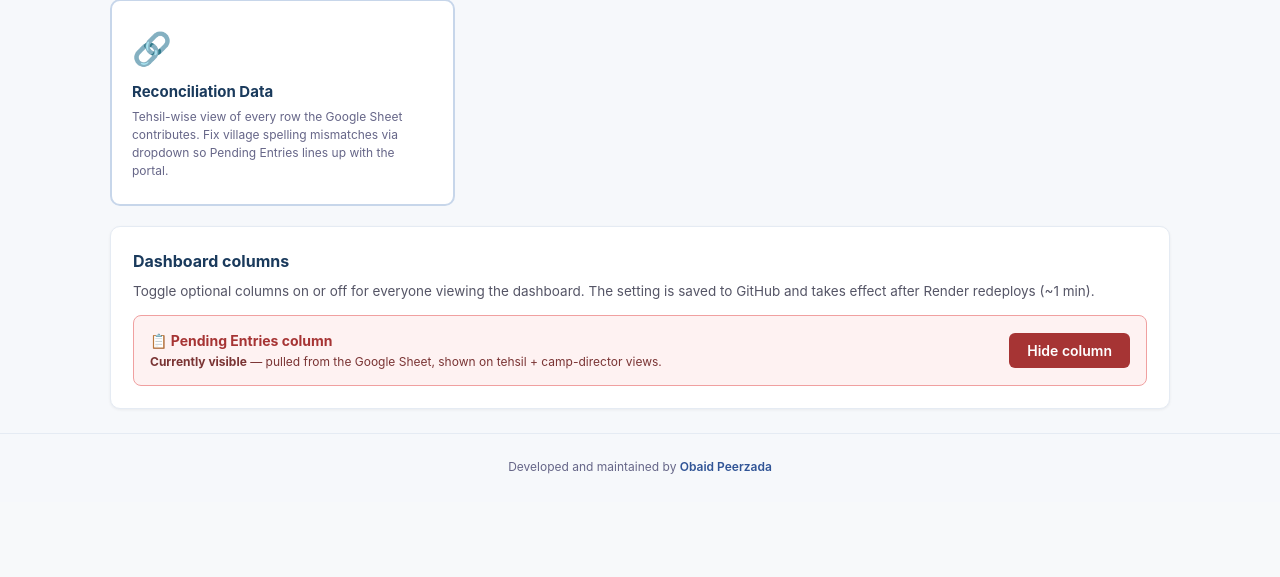
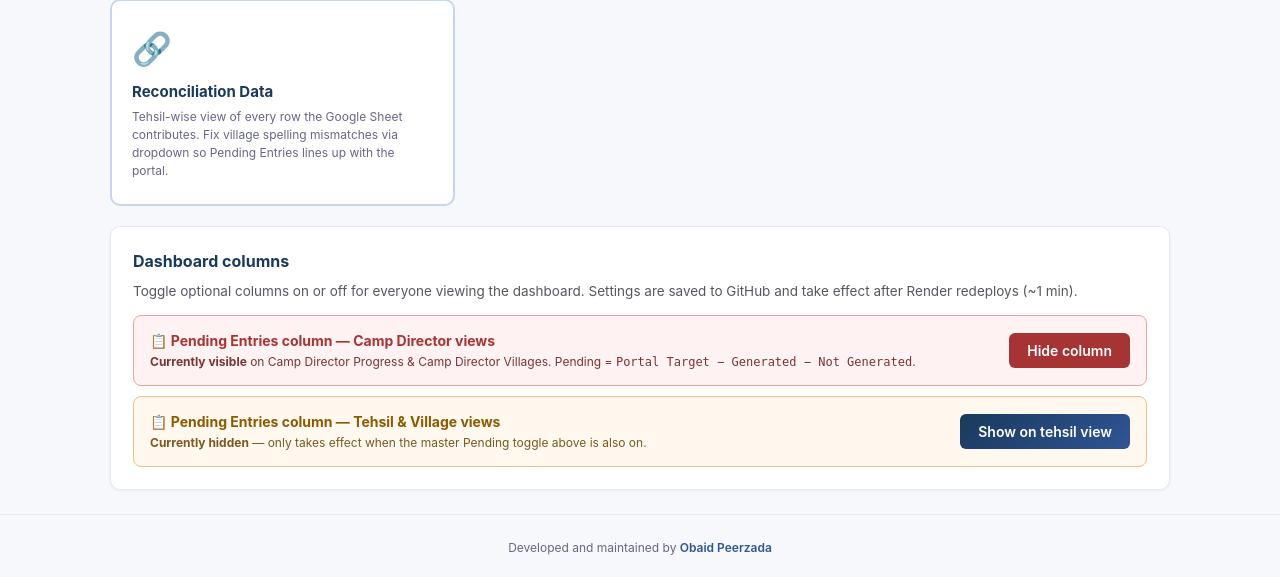
Before and after one commit to peerzadaobaid/Famrer-ID-Progress, a Flask app: page /admin in a window 1280 px wide. Shown: the part 298-875 px from the top of the page. Before the commit the page ends 772 px from the top, so only its background shows below. Run offline with Flask 3, Linux system fonts and the light colour scheme; the visitor is signed in with stand-in values (Sample User, id 1).

Commit message:
Add files via upload

```diff
--- a/app.py
+++ b/app.py
@@ -567,15 +567,20 @@ PENDING_CACHE_SECONDS = int(os.environ.get("PENDING_CACHE_SECONDS", "300"))  # 5
 SETTINGS_FILE = os.path.join(DATA_DIR, "portal_settings.json")
 
 def load_settings():
+    defaults = {
+        "show_pending_entries": False,         # master toggle — governs CD views
+        "show_pending_entries_tehsil": False,  # extra flag — tehsil & village views only show pending when both this and the master are on
+    }
     if not os.path.exists(SETTINGS_FILE):
-        return {"show_pending_entries": False}
+        return defaults
     try:
         with open(SETTINGS_FILE, "r", encoding="utf-8") as f:
             s = json.load(f)
-        s.setdefault("show_pending_entries", False)
+        for k, v in defaults.items():
+            s.setdefault(k, v)
         return s
     except Exception:
-        return {"show_pending_entries": False}
+        return defaults
 
 def save_settings(settings):
     os.makedirs(DATA_DIR, exist_ok=True)
@@ -974,7 +979,18 @@ def build_nested_structure():
     # PortalTarget is the per-village target already in this portal.
     # If the sheet only has a direct Pending column (no Total/Gen/NotGen),
     # we fall back to that figure as-is.
+    #
+    # First-bucket villages are special: they are the 40 villages with no
+    # camp director (buckets already done). The sheet-pending column doesn't
+    # apply to them, so we flag them and keep their numeric pending at 0 so
+    # they don't inflate tehsil totals. The dashboard renders them as "1st Bucket".
     for key, v in villages.items():
+        if v.get("firstBucket"):
+            v["pending"] = 0
+            v["pendingGenerated"] = 0
+            v["pendingNotGenerated"] = 0
+            v["pendingIsFirstBucket"] = True
+            continue
         pd = pending_map.get(key, {})
         if isinstance(pd, dict):
             gen_sh    = pd.get("generated", 0)
@@ -992,6 +1008,7 @@ def build_nested_structure():
             v["pending"] = int(pd or 0)
             v["pendingGenerated"] = 0
             v["pendingNotGenerated"] = 0
+        v["pendingIsFirstBucket"] = False
 
     # Attach per-village datedCounts (incremental daily deltas, each positive int)
     daily = per_day_additions(per_date, sorted_dates)
@@ -1144,14 +1161,28 @@ def toggle_pending():
     s = load_settings()
     s["show_pending_entries"] = (request.form.get("show") == "yes")
     save_settings(s)
-    # Commit to GitHub so the setting persists past Render redeploys.
     if os.environ.get("GH_TOKEN") and os.environ.get("GH_REPO"):
         try:
             commit_to_github(SETTINGS_FILE, "data/portal_settings.json",
-                             "admin: {} pending entries column".format(
+                             "admin: {} pending entries column (master)".format(
                                  "show" if s["show_pending_entries"] else "hide"))
-        except Exception as e:
-            # Non-fatal — local save still worked.
+        except Exception:
+            pass
+    return redirect(url_for("admin_home"))
+
+
+@app.route("/admin/toggle-pending-tehsil", methods=["POST"])
+@admin_required
+def toggle_pending_tehsil():
+    s = load_settings()
+    s["show_pending_entries_tehsil"] = (request.form.get("show") == "yes")
+    save_settings(s)
+    if os.environ.get("GH_TOKEN") and os.environ.get("GH_REPO"):
+        try:
+            commit_to_github(SETTINGS_FILE, "data/portal_settings.json",
+                             "admin: {} pending column on tehsil views".format(
+                                 "show" if s["show_pending_entries_tehsil"] else "hide"))
+        except Exception:
             pass
     return redirect(url_for("admin_home"))
 
--- a/templates/admin.html
+++ b/templates/admin.html
@@ -38,15 +38,17 @@
 
   <div class="card" style="margin-top:20px">
     <h2 style="font-size:16px;margin-bottom:8px;color:#1a3a5c">Dashboard columns</h2>
-    <p style="color:#556;font-size:13.5px;margin-bottom:14px">Toggle optional columns on or off for everyone viewing the dashboard. The setting is saved to GitHub and takes effect after Render redeploys (~1 min).</p>
+    <p style="color:#556;font-size:13.5px;margin-bottom:14px">Toggle optional columns on or off for everyone viewing the dashboard. Settings are saved to GitHub and take effect after Render redeploys (~1 min).</p>
+
+    <!-- MASTER TOGGLE: Pending Entries column (camp-director views) -->
     <div style="display:flex;align-items:center;justify-content:space-between;gap:16px;padding:14px 16px;background:#fef2f2;border:1px solid #f0a0a0;border-radius:8px">
       <div>
-        <div style="font-weight:700;color:#a63434;font-size:14px">📋 Pending Entries column</div>
+        <div style="font-weight:700;color:#a63434;font-size:14px">📋 Pending Entries column — Camp Director views</div>
         <div style="color:#7a3434;font-size:12px;margin-top:2px">
           {% if settings.show_pending_entries %}
-            <b>Currently visible</b> — pulled from the Google Sheet, shown on tehsil + camp-director views.
+            <b>Currently visible</b> on Camp Director Progress &amp; Camp Director Villages. Pending = <code>Portal Target − Generated − Not Generated</code>.
           {% else %}
-            <b>Currently hidden</b> — this column is not shown on the dashboard until you turn it on here.
+            <b>Currently hidden</b> — turn on first; the tehsil-view toggle below only takes effect when this one is on.
           {% endif %}
         </div>
       </div>
@@ -57,6 +59,28 @@
         </button>
       </form>
     </div>
+
+    <!-- SECONDARY TOGGLE: Pending column on tehsil & village views -->
+    <div style="display:flex;align-items:center;justify-content:space-between;gap:16px;padding:14px 16px;background:#fff8ee;border:1px solid #e8c48a;border-radius:8px;margin-top:10px;{% if not settings.show_pending_entries %}opacity:0.65{% endif %}">
+      <div>
+        <div style="font-weight:700;color:#8a5a00;font-size:14px">📋 Pending Entries column — Tehsil &amp; Village views</div>
+        <div style="color:#7a5820;font-size:12px;margin-top:2px">
+          {% if settings.show_pending_entries and settings.show_pending_entries_tehsil %}
+            <b>Currently visible</b> on tehsil-wise and village drill-down. First-bucket villages show "1st Bucket" instead of a number.
+          {% elif settings.show_pending_entries_tehsil and not settings.show_pending_entries %}
+            Toggle is <b>ON</b> but will stay hidden until the master toggle above is also on.
+          {% else %}
+            <b>Currently hidden</b> — only takes effect when the master Pending toggle above is also on.
+          {% endif %}
+        </div>
+      </div>
+      <form method="POST" action="{{ url_for('toggle_pending_tehsil') }}">
+        <input type="hidden" name="show" value="{{ 'no' if settings.show_pending_entries_tehsil else 'yes' }}">
+        <button type="submit" class="submit" style="padding:9px 18px;background:{{ '#8a5a00' if settings.show_pending_entries_tehsil else 'linear-gradient(135deg, #1a3a5c 0%, #305496 100%)' }}">
+          {% if settings.show_pending_entries_tehsil %}Hide on tehsil view{% else %}Show on tehsil view{% endif %}
+        </button>
+      </form>
+    </div>
   </div>
 </div>
 {{ site_footer() }}
```
Also changed, not shown: templates/dashboard.html (+15 -8 lines).
